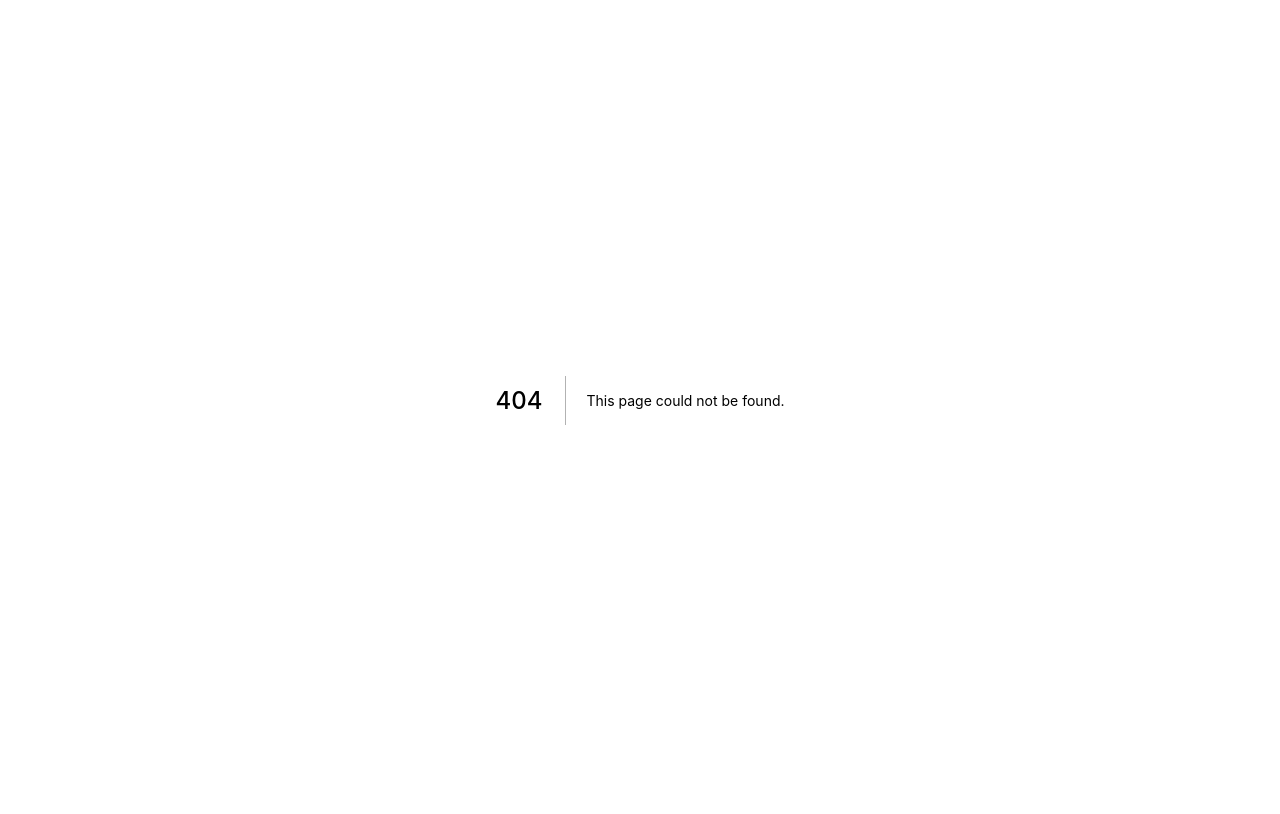
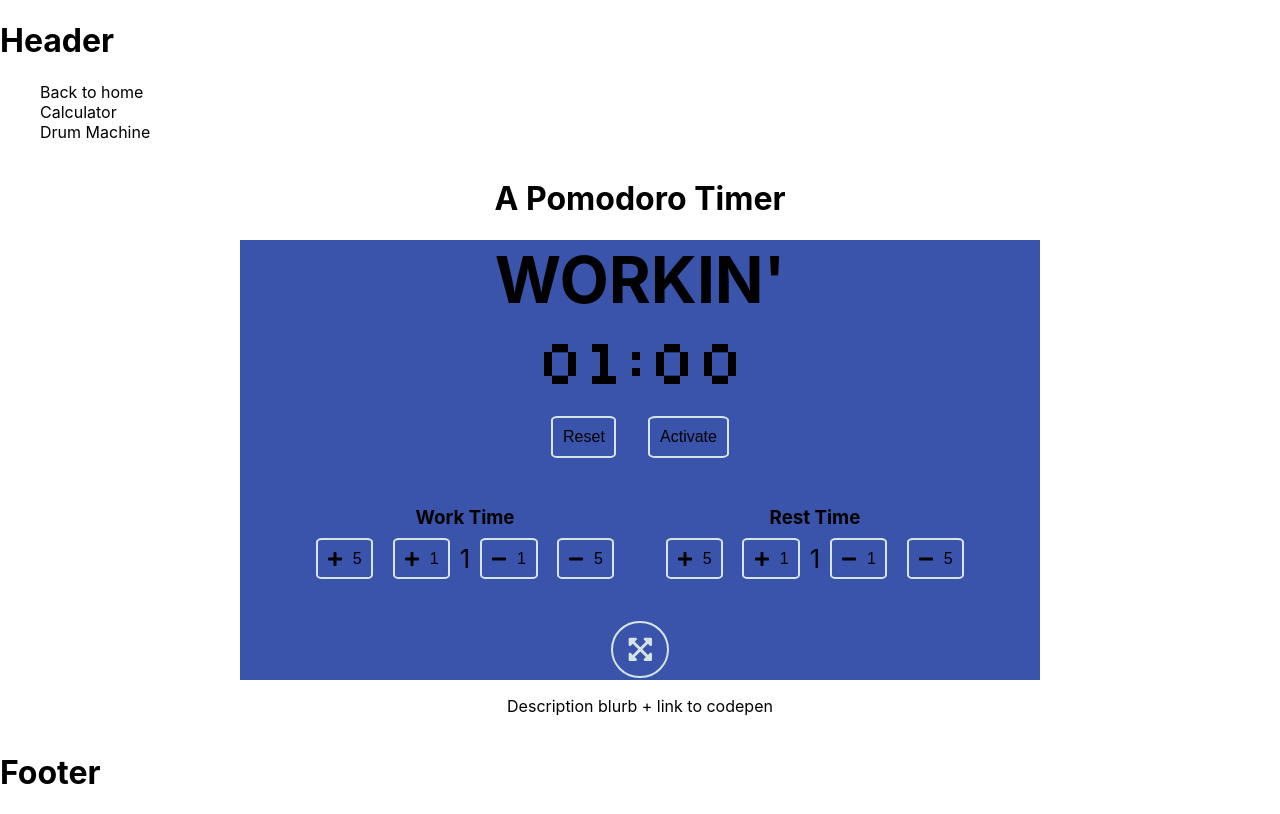
Before and after one commit to nic-vo/nv-portfolio, a Next.js app: page /fcc/Pomodoro in a window 1280 px wide. Before the commit this address had no page. Built offline with nearby package versions, Linux system fonts and the light colour scheme.

Commit message:
Oops big commit
Initialize and fully develop Pomodoro comp + asset

```diff
--- /dev/null
+++ b/components/fcc/pomodoro/PomodoroComp.js
@@ -0,0 +1,89 @@
+import { useState, useEffect } from "react";
+
+import Timeouter from "./Timeouter/Timeouter";
+
+import { FaPlus, FaMinus, FaCompressArrowsAlt, FaExpandArrowsAlt } from "react-icons/fa";
+
+import compLook from './PomodoroComp.module.css';
+
+const PomodoroComp = () => {
+	const [work, setWork] = useState(1);
+	const [rest, setRest] = useState(1);
+	const [activate, setActivate] = useState(false);
+	const [workActive, setWorkActive] = useState(true);
+	const [fullscreen, setFullscreen] = useState(false);
+
+
+	const workIncHandler = (val = 1) => {
+		if (work + val > 60) { return };
+		setWork(prev => { return prev + val });
+	};
+
+	const workDecHandler = (val = 1) => {
+		if (work - val < 1) { return };
+		setWork(prev => { return prev - val });
+	};
+
+	const restIncHandler = (val = 1) => {
+		if (rest + val > 60) { return };
+		setRest(prev => { return prev + val });
+	};
+
+	const restDecHandler = (val = 1) => {
+		if (rest - val < 1) { return };
+		setRest(prev => { return prev - val });
+	};
+
+	const activator = () => {
+		setActivate(prev => { return !prev });
+	};
+
+	const workToggle = (boo) => {
+		setWorkActive(boo);
+	};
+
+	const fullscrenHandler = () => {
+		setFullscreen(!fullscreen);
+	};
+
+	useEffect(() => {
+		if (fullscreen === true) {
+			const coord = document.getElementById("pomcon").getBoundingClientRect();
+			console.dir(coord);
+			setTimeout(() => { window.scrollTo({ left: 0, top: coord.y, behavior: "smooth" }) }, 90);
+		};
+	}, [fullscreen]);
+
+	const containerClass = `${compLook.container} ${fullscreen === true ? compLook.fullscreen : compLook.windowed} ${activate === false ? compLook.inactive : workActive === true ? compLook.workin : compLook.restin}`
+
+	return (
+		<section id="pomcon" className={containerClass}>
+			<Timeouter work={work} rest={rest} activate={activate} activator={activator} workActive={workActive} workToggle={workToggle} />
+			<div className={compLook.timeControls}>
+				<div className={compLook.controllerCategory}>
+					<h3>Work Time</h3>
+					<div className={compLook.counter}>
+						<button onClick={() => { workIncHandler(5) }} className={compLook.menter} disabled={activate}><FaPlus />5</button>
+						<button onClick={() => { workIncHandler() }} className={compLook.menter} disabled={activate}><FaPlus />1</button>
+						<span>{work}</span>
+						<button onClick={() => { workDecHandler() }} className={compLook.menter} disabled={activate}><FaMinus />1</button>
+						<button onClick={() => { workDecHandler(5) }} className={compLook.menter} disabled={activate}><FaMinus />5</button>
+					</div>
+				</div>
+				<div className={compLook.controllerCategory}>
+					<h3>Rest Time</h3>
+					<div className={compLook.counter}>
+						<button onClick={() => { restIncHandler(5) }} className={compLook.menter} disabled={activate}><FaPlus />5</button>
+						<button onClick={() => { restIncHandler() }} className={compLook.menter} disabled={activate}><FaPlus />1</button>
+						<span>{rest}</span>
+						<button onClick={() => { restDecHandler() }} className={compLook.menter} disabled={activate}><FaMinus />1</button>
+						<button onClick={() => { restDecHandler(5) }} className={compLook.menter} disabled={activate}><FaMinus />5</button>
+					</div>
+				</div>
+			</div>
+			<button onClick={fullscrenHandler} className={compLook.fullscreener}>{fullscreen === true ? <FaCompressArrowsAlt /> : <FaExpandArrowsAlt />}</button>
+		</section>
+	);
+};
+
+export default PomodoroComp;
--- /dev/null
+++ b/components/fcc/pomodoro/PomodoroComp.module.css
@@ -0,0 +1,112 @@
+.container {
+	padding: 2rem;
+	display: flex;
+	flex-direction: column;
+	align-items: center;
+	justify-content: center;
+	transition: background-color var(--fast-transition), width var(--fast-transition), height var(--fast-transition);
+}
+
+.windowed {
+	max-width: 800px;
+	width: 80vw;
+	height: 55vh;
+	font-size: 1rem;
+}
+
+.fullscreen {
+	max-width: none;
+	width: 100%;
+	height: 100vh;
+	font-size: 2rem;
+}
+
+.fullscreener {
+	cursor: pointer;
+	padding: 1em;
+	border-radius: 50%;
+	background-color: var(--transparent);
+	border: 2px solid var(--global-color);
+	color: var(--global-color);
+	transition: background-color var(--fast-transition), color var(--fast-transition);
+}
+
+.fullscreener:hover {
+	background-color: var(--global-background);
+	color: var(--global-color);
+}
+
+.fullscreener svg {
+	display: block;
+	font-size: 2em;
+}
+
+.inactive {
+	background-color: #3954aa;
+}
+
+.workin {
+	background-color: #5d8955;
+}
+
+.restin {
+	background-color: #a65959;
+}
+
+.timeControls {
+	margin: 1em;
+	display: flex;
+	flex-direction: row;
+	justify-content: space-between;
+}
+
+.controllerCategory {
+	display: flex;
+	flex-direction: column;
+	align-items: center;
+	margin: 1em;
+}
+
+.controllerCategory h3 {
+	margin: 0;
+}
+
+.counter {
+	display: inherit;
+	flex-direction: row;
+	align-items: center;
+	font-size: 1.6rem;
+}
+
+.menter {
+	cursor: pointer;
+	display: flex;
+	flex-direction: row;
+	align-items: center;
+	padding: 0.6rem;
+	margin: 0.6em;
+	font-size: 1rem;
+	background-color: var(--transparent);
+	color: inherit;
+	border: 2px solid var(--global-color);
+	border-radius: 10%;
+}
+
+.menter:hover {
+	background-color: var(--global-background);
+}
+
+.menter:disabled {
+	cursor: auto;
+	color: var(--global-background);
+	border-color: var(--global-background);
+}
+
+.menter:disabled:hover {
+	background-color: var(--transparent);
+}
+
+.menter svg {
+	display: block;
+	margin-right: 0.6rem;
+}
--- /dev/null
+++ b/components/fcc/pomodoro/Timeouter/Timeouter.js
@@ -0,0 +1,101 @@
+import { useState, useEffect, useRef } from 'react';
+
+import compLook from '../PomodoroComp.module.css';
+import timeLook from './Timeouter.module.css';
+
+const Timeouter = ({ work, rest, activate, activator, workActive, workToggle }) => {
+
+	const [loop, setLoop] = useState(null);
+	const [expected, setExpected] = useState(null);
+	const [currentTime, setCurrentTime] = useState(work * 60);
+
+	const workRef = useRef();
+	const restRef = useRef();
+	const assetPath = '../assets/fcc/Pomodoro/';
+
+	const playSound = (workActive) => {
+		if (workActive === true) {
+			workRef.current.play();
+		} else {
+			restRef.current.play();
+		};
+	};
+
+
+	useEffect(() => {
+		if (activate === true) {
+			playSound(workActive);
+			setExpected(Date.now() + 1000);
+			setLoop(() => {
+				const now = Date.now();
+				const diff = now - now;
+				return setTimeout(() => {
+					setCurrentTime(currentTime - 1);
+					setExpected(now + 1000);
+				}, 1000 - diff);
+			});
+		} else {
+			workRef.current.pause();
+			restRef.current.pause();
+			workRef.current.currentTime = 0;
+			restRef.current.currentTime = 0;
+			clearTimeout(loop);
+			setExpected(null);
+			setLoop(null);
+		};
+	}, [activate]);
+
+	useEffect(() => {
+		if (activate === false) { return };
+		if (currentTime < 0) {
+			clearTimeout(loop);
+			setLoop(null);
+			if (workActive === true) {
+				workToggle(false);
+				setCurrentTime(rest * 60);
+			} else {
+				workToggle(true);
+				setCurrentTime(work * 60);
+			};
+		};
+		setLoop(() => {
+			const now = Date.now();
+			const diff = now - expected;
+			return setTimeout(() => {
+				setCurrentTime(currentTime - 1);
+				setExpected(now + 1000);
+			}, 1000 - diff);
+		});
+	}, [currentTime]);
+
+	useEffect(() => {
+		if (workActive === false) { return }
+		setCurrentTime(work * 60);
+	}, [work]);
+
+	useEffect(() => {
+		if (workActive === true) { return }
+		setCurrentTime(rest * 60);
+	}, [rest]);
+
+	const resetHandler = () => {
+		if (activate === true) { return }
+		setCurrentTime(work * 60);
+		workToggle(true);
+	};
+
+	return (
+		<div className={timeLook.timer}>
+			<h2 className={timeLook.bigLabel}>{workActive ? "WORKIN'" : "RESTIN'"}</h2>
+			<p className={timeLook.timeOutput}>{`${currentTime >= 600 ? Math.floor(currentTime / 60) : `0${Math.floor(currentTime / 60)}`}`}:{`${currentTime % 60 >= 10 ? currentTime % 60 : `0${currentTime % 60}`}`}</p>
+			<div className={timeLook.controls}>
+				<button onClick={resetHandler} className={compLook.menter} disabled={activate}>Reset</button>
+				<button onClick={activator} className={compLook.menter} >Activate</button>
+			</div>
+			<audio src={assetPath + "work.mp3"} id='workaudio' ref={workRef} />
+			<audio src={assetPath + "rest.mp3"} id='restaudio' ref={restRef} />
+		</div>
+	);
+};
+
+export default Timeouter;
--- /dev/null
+++ b/components/fcc/pomodoro/Timeouter/Timeouter.module.css
@@ -0,0 +1,26 @@
+.timer {
+	display: flex;
+	flex-direction: column;
+	align-items: center;
+	font-size: 1em;
+}
+
+.bigLabel {
+	font-size: 4em;
+	margin: 0;
+}
+
+.timeOutput {
+	font-family: Silkscreen, sans-serif;
+	font-size: 4em;
+	margin: 0;
+}
+
+.controls {
+	display: flex;
+	flex-direction: row;
+}
+
+.controls button {
+	margin: 1rem;
+}
--- /dev/null
+++ b/components/fcc/pomodoro/index.js
@@ -0,0 +1,5 @@
+import PomodoroComp from "./PomodoroComp";
+
+export {
+	PomodoroComp
+};
--- /dev/null
+++ b/pages/fcc/Pomodoro.js
@@ -0,0 +1,25 @@
+import Head from 'next/head';
+import { ProjectLayout } from '../../components/global';
+import { PomodoroComp } from '../../components/fcc/pomodoro';
+
+const Pomodoro = () => {
+	return (<>
+		<Head>
+			<title>A Pomodoro Timer</title>
+			<meta name="description" content="A React Pomodoro Timer completed for freeCodeCamp's frontend certificate" />
+			<link rel="icon" href="/favicon.ico" />
+		</Head>
+
+		<ProjectLayout>
+			<h1>A Pomodoro Timer</h1>
+			<PomodoroComp />
+			<section>
+				<p>
+					Description blurb + link to codepen
+				</p>
+			</section>
+		</ProjectLayout>
+	</>);
+};
+
+export default Pomodoro;
```
Also changed, not shown: 2 other files (tests, documents, lock files or other folders).
